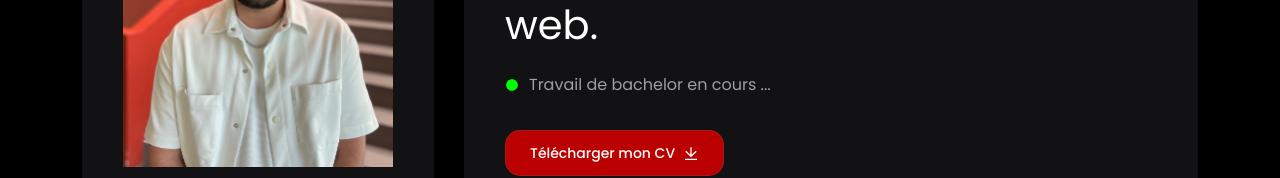
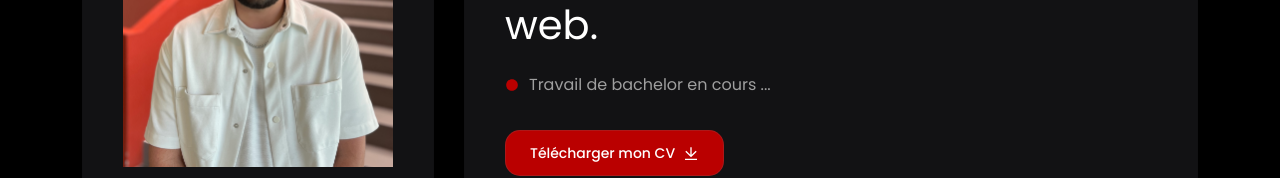
Before and after one commit to d-vale/portfolio, a Next.js app: page / in a window 1280 px wide. Shown: the part 350-528 px from the top of the page. Built offline with nearby package versions, Linux system fonts and the light colour scheme.

Commit message:
Update statut

```diff
--- a/src/components/sections/hero.jsx
+++ b/src/components/sections/hero.jsx
@@ -56,7 +56,7 @@ const Hero = () => {
                 <div className="adress-field">
                   <ul>
                     <li className="d-flex align-items-center">
-                      <i>
+                      <i style={{ color: 'var(--primary-color)' }}>
                         <RiCircleFill size={14} />
                       </i>{" "}
                       Travail de bachelor en cours ...
```
